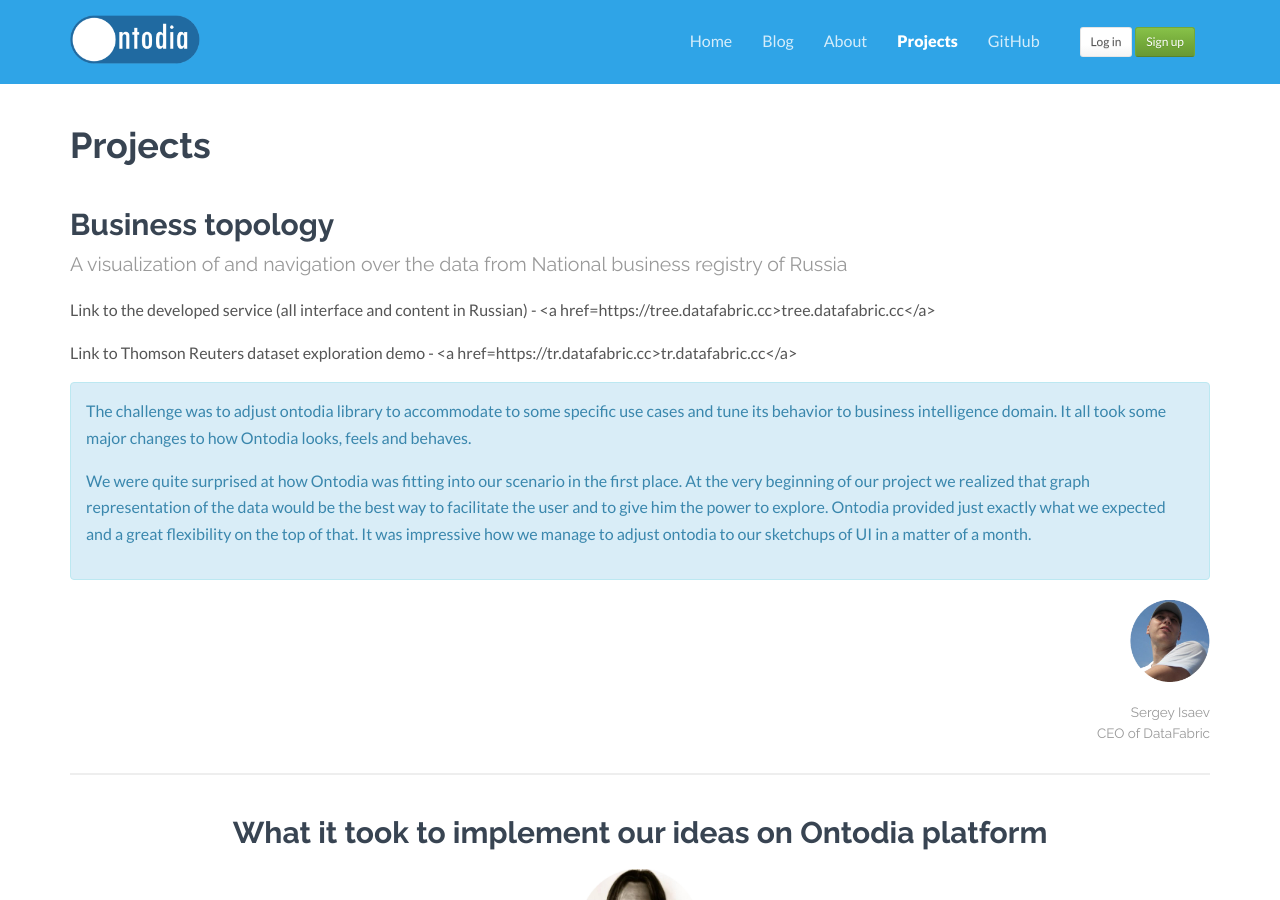
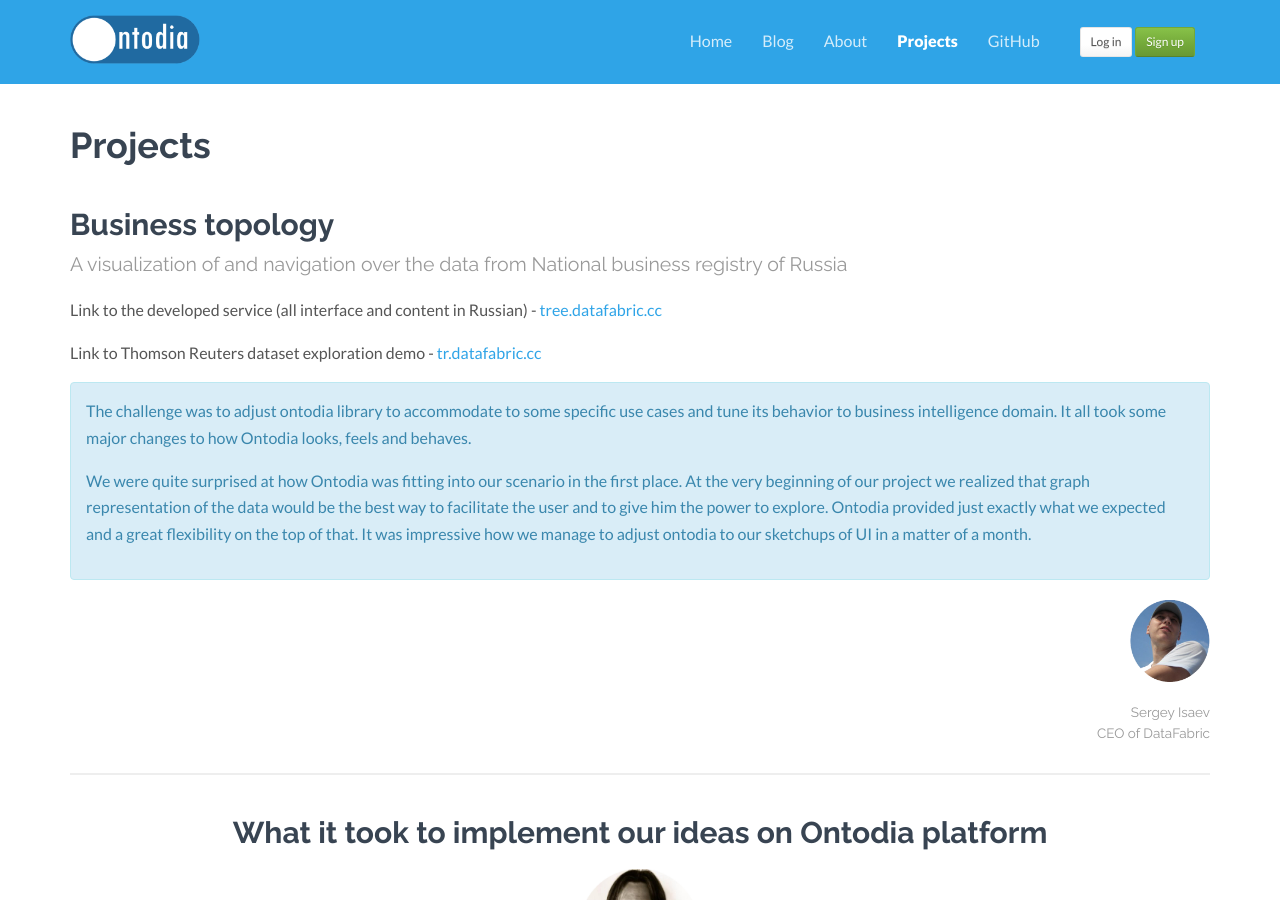
Before and after one commit to ontodia-org/ontodia-org.github.io, a Jekyll site: the page built from projects.md, in a window 1280 px wide and 900 px high. Built offline with Jekyll 4.4.1, drawn with Linux system fonts in a browser that asks for light colours; nearby versions of some CDN libraries; comment, search, counter and statistics services are not loaded.

Commit message:
Update projects.md

```diff
--- a/projects.md
+++ b/projects.md
@@ -5,8 +5,8 @@
 ---
 
 <h2>Business topology<br><small>A visualization of and navigation over the data from National business registry of Russia</small></h2>
-<P>Link to the developed service (all interface and content in Russian) - <a href=https://tree.datafabric.cc>tree.datafabric.cc</a></p>
-<p>Link to Thomson Reuters dataset exploration demo - <a href=https://tr.datafabric.cc>tr.datafabric.cc</a></p>
+<P>Link to the developed service (all interface and content in Russian) - <a href="https://tree.datafabric.cc">tree.datafabric.cc</a></p>
+<p>Link to Thomson Reuters dataset exploration demo - <a href="https://tr.datafabric.cc">tr.datafabric.cc</a></p>
 <div class="alert alert-info" role="alert">
     <p>The challenge was to adjust ontodia library to accommodate to some specific use cases and tune its behavior to business intelligence domain. It all took some major changes to how Ontodia looks, feels and behaves.
     </p>
```
